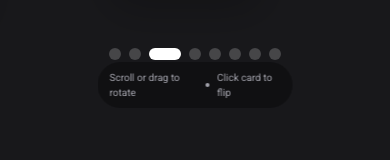
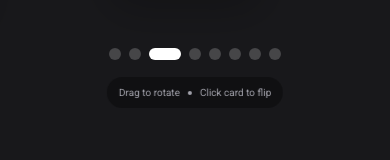
Before and after one commit to rishabh552/Academic-Excellence, a React (Vite) app: page /showcase in a window 390 px wide. Shown: the part 1084-1244 px from the top of the page. Built offline with nearby package versions, Linux system fonts and the light colour scheme.

Commit message:
feat: Add new `CircularGallery`, `SwipeNavigation`, and `MobileHero` components for interactive display and navigation.

```diff
--- a/src/components/mobile-hero.tsx
+++ b/src/components/mobile-hero.tsx
@@ -22,6 +22,8 @@ export function MobileHero({ title = "Academic Excellence" }: MobileHeroProps) {
             {/* Canvas Black Hole Effect - High Performance Background */}
             <BlackHoleEffect />
 
+            {/* Content Container - positioned above black hole */}
+            <div className="relative z-10">
                 {/* Eyebrow Badge - Semantic colors */}
                 <motion.div
                     initial={{ opacity: 0, y: 20 }}
@@ -75,7 +77,7 @@ export function MobileHero({ title = "Academic Excellence" }: MobileHeroProps) {
                     initial={{ opacity: 0, y: 20 }}
                     animate={{ opacity: 1, y: 0 }}
                     transition={{ duration: 0.6, delay: 0.3 }}
-                className="flex flex-col sm:flex-row justify-center gap-4 z-20"
+                    className="flex flex-col sm:flex-row justify-center gap-4"
                 >
                     <Link to="/start-project" className="w-full sm:w-auto">
                         <GlassButton
@@ -98,6 +100,7 @@ export function MobileHero({ title = "Academic Excellence" }: MobileHeroProps) {
                         </GlassButton>
                     </Link>
                 </motion.div>
+            </div>
         </section>
     );
 }
--- a/src/components/ui/circular-gallery.tsx
+++ b/src/components/ui/circular-gallery.tsx
@@ -1,4 +1,4 @@
-import React, { useState, useEffect, useRef, HTMLAttributes } from 'react';
+import React, { useState, useEffect, useRef, HTMLAttributes, useCallback } from 'react';
 import { cn } from "@/lib/utils";
 import { Check, ArrowRight, ExternalLink, X } from "lucide-react";
 
@@ -244,20 +244,11 @@ const CircularGallery = React.forwardRef<HTMLDivElement, CircularGalleryProps>(
             (e.target as HTMLElement).releasePointerCapture?.(e.pointerId);
         };
 
-        // Wheel handler - don't block default behavior entirely
-        const handleWheel = (e: React.WheelEvent) => {
-            // Only prevent default if we're actually using the scroll for rotation
-            if (Math.abs(e.deltaY) > Math.abs(e.deltaX)) {
-                e.stopPropagation();
-            }
-            lastInteractionTimeRef.current = Date.now();
-            if (flippedIndex !== null) {
-                setFlippedIndex(null);
-                return;
-            }
-            const delta = e.deltaY * 0.3;
-            targetRotationRef.current += delta;
-        };
+        // Wheel handler - scroll-to-rotate disabled completely
+        const handleWheel = useCallback((_e: React.WheelEvent) => {
+            // Scroll-to-rotate disabled - use drag, arrow buttons, or keyboard instead
+            return;
+        }, []);
 
         const handleCardClick = (index: number, isFront: boolean, isFlipped: boolean) => {
             if (hasDraggedRef.current) return;
@@ -524,7 +515,10 @@ const CircularGallery = React.forwardRef<HTMLDivElement, CircularGalleryProps>(
                                         </div>
 
                                         {/* CTA Button */}
-                                        <div className="mt-3 pt-3 border-t border-white/5">
+                                        <div
+                                            className="mt-3 pt-3 border-t border-white/5"
+                                            onPointerDown={(e) => e.stopPropagation()}
+                                        >
                                             <button
                                                 onClick={(e) => {
                                                     e.stopPropagation();
@@ -532,10 +526,12 @@ const CircularGallery = React.forwardRef<HTMLDivElement, CircularGalleryProps>(
                                                     setFlippedIndex(null); // Close flip state first
                                                     onCardExpand?.(item);
                                                 }}
+                                                onPointerDown={(e) => e.stopPropagation()}
                                                 className={cn(
-                                                    "w-full py-2.5 rounded-xl text-white text-xs font-semibold transition-all flex items-center justify-center gap-2",
+                                                    "w-full py-2.5 rounded-xl text-white text-xs font-semibold transition-all flex items-center justify-center gap-2 pointer-events-auto cursor-pointer",
                                                     "bg-gradient-to-r from-emerald-600 to-teal-600 hover:from-emerald-500 hover:to-teal-500",
-                                                    "shadow-lg shadow-emerald-900/20 hover:shadow-emerald-500/30"
+                                                    "shadow-lg shadow-emerald-900/20 hover:shadow-emerald-500/30",
+                                                    "active:scale-[0.98]"
                                                 )}>
                                                 <span>View Full Project</span>
                                                 <ExternalLink className="w-3.5 h-3.5" />
@@ -568,7 +564,7 @@ const CircularGallery = React.forwardRef<HTMLDivElement, CircularGalleryProps>(
 
                 {/* Navigation hints */}
                 <div className="absolute bottom-4 left-1/2 -translate-x-1/2 flex items-center gap-2 sm:gap-4 text-[10px] sm:text-xs text-muted-foreground bg-black/30 backdrop-blur-sm px-3 sm:px-4 py-2 rounded-full pointer-events-none">
-                    <span>Scroll or drag to rotate</span>
+                    <span>Drag to rotate</span>
                     <span className="w-1 h-1 rounded-full bg-muted-foreground"></span>
                     <span>Click card to flip</span>
                     <span className="w-1 h-1 rounded-full bg-muted-foreground hidden md:block"></span>
--- a/src/components/ui/swipe-navigation.tsx
+++ b/src/components/ui/swipe-navigation.tsx
@@ -1,6 +1,6 @@
 "use client";
 
-import { ReactNode, useCallback, useState } from "react";
+import { ReactNode, useCallback, useState, useEffect } from "react";
 import { motion, useMotionValue, useTransform, PanInfo } from "framer-motion";
 import { useNavigate, useLocation } from "react-router-dom";
 
@@ -26,6 +26,21 @@ export function SwipeNavigation({ children }: SwipeNavigationProps) {
     const location = useLocation();
     const x = useMotionValue(0);
     const [canNavigate, setCanNavigate] = useState(true);
+    const [isMobile, setIsMobile] = useState(false);
+
+    // Detect mobile/touch devices - only enable swipe on mobile
+    useEffect(() => {
+        const checkMobile = () => {
+            // Check if screen is small (mobile breakpoint) or has touch capability
+            const isTouchDevice = 'ontouchstart' in window || navigator.maxTouchPoints > 0;
+            const isSmallScreen = window.matchMedia('(max-width: 768px)').matches;
+            setIsMobile(isTouchDevice && isSmallScreen);
+        };
+
+        checkMobile();
+        window.addEventListener('resize', checkMobile);
+        return () => window.removeEventListener('resize', checkMobile);
+    }, []);
 
     // Check if current page needs zone-based swipe
     const isZoneBasedPage = zoneBasedPages.includes(location.pathname);
@@ -95,23 +110,24 @@ export function SwipeNavigation({ children }: SwipeNavigationProps) {
 
     return (
         <div className="relative overflow-hidden">
-            {/* Left edge indicator */}
-            {canGoBack && (
+            {/* Left edge indicator - only on mobile */}
+            {isMobile && canGoBack && (
                 <motion.div
-                    className="fixed left-0 top-0 bottom-0 w-1 bg-gradient-to-r from-blue-500/50 to-transparent z-50 pointer-events-none md:hidden"
+                    className="fixed left-0 top-0 bottom-0 w-1 bg-gradient-to-r from-blue-500/50 to-transparent z-50 pointer-events-none"
                     style={{ opacity: leftIndicatorOpacity }}
                 />
             )}
 
-            {/* Right edge indicator */}
-            {canGoForward && (
+            {/* Right edge indicator - only on mobile */}
+            {isMobile && canGoForward && (
                 <motion.div
-                    className="fixed right-0 top-0 bottom-0 w-1 bg-gradient-to-l from-purple-500/50 to-transparent z-50 pointer-events-none md:hidden"
+                    className="fixed right-0 top-0 bottom-0 w-1 bg-gradient-to-l from-purple-500/50 to-transparent z-50 pointer-events-none"
                     style={{ opacity: rightIndicatorOpacity }}
                 />
             )}
 
             {/* Draggable content wrapper - only on mobile */}
+            {isMobile ? (
                 <motion.div
                     drag="x"
                     dragConstraints={{ left: 0, right: 0 }}
@@ -119,10 +135,13 @@ export function SwipeNavigation({ children }: SwipeNavigationProps) {
                     onDragStart={handleDragStart}
                     onDragEnd={handleDragEnd}
                     style={{ x }}
-                className="touch-pan-y md:!transform-none"
+                    className="touch-pan-y"
                 >
                     {children}
                 </motion.div>
+            ) : (
+                <div>{children}</div>
+            )}
         </div>
     );
 }
```
Lines whose indentation alone changed are shown as unchanged.
